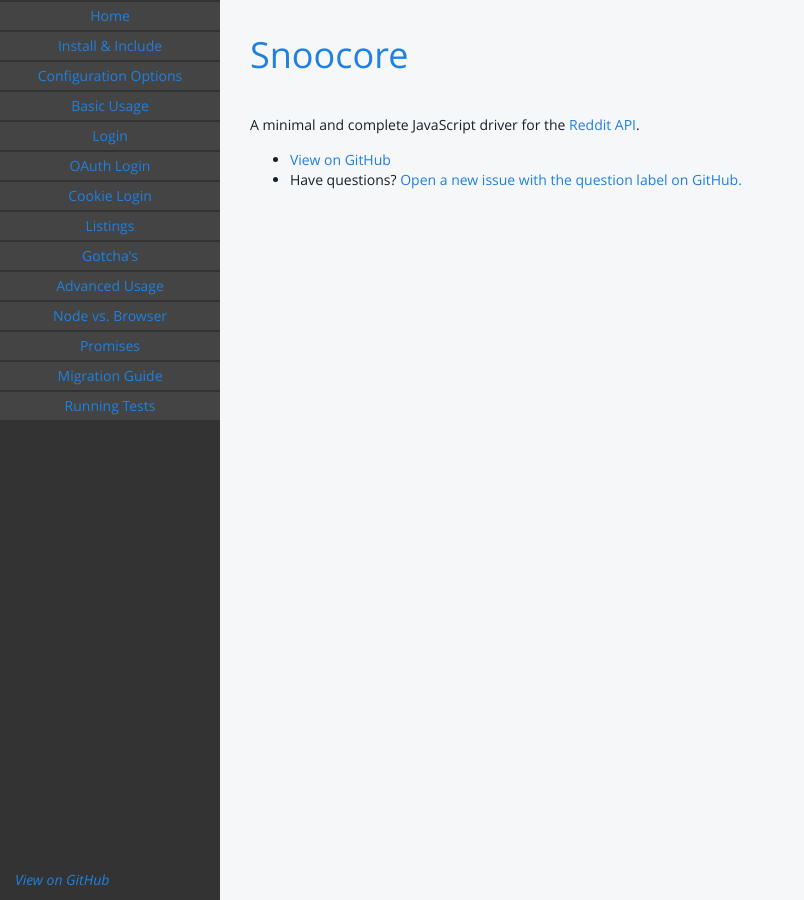
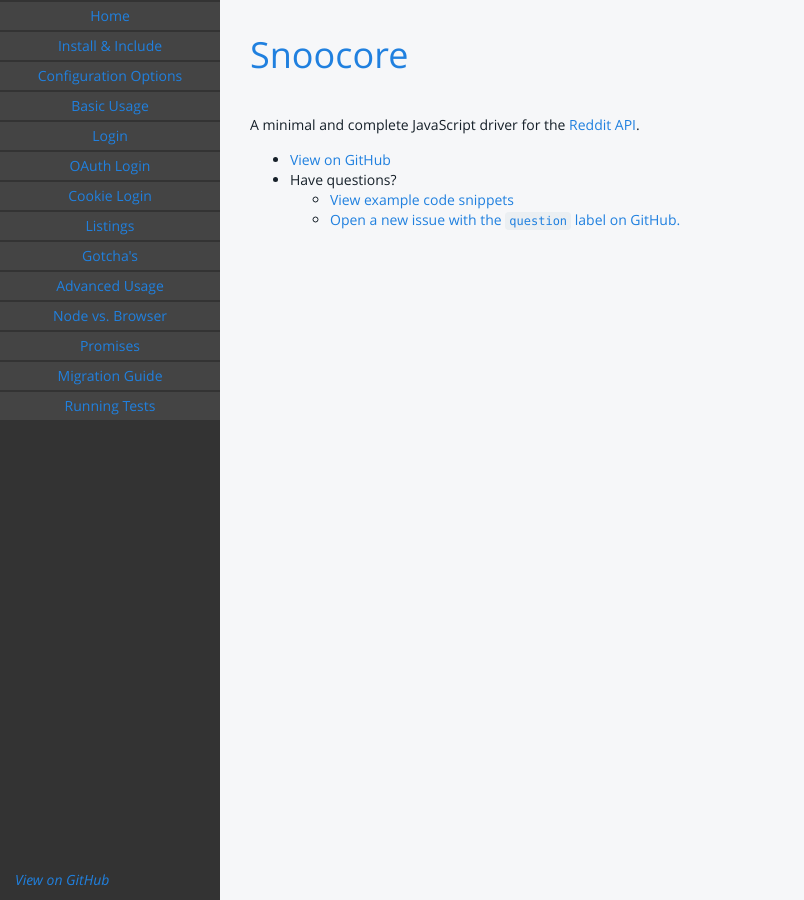
Before and after one commit to terryma/snoocore, a Jekyll site: the page built from index.md, in a window 1280 px wide. Shown: the whole page, without its empty margins (0-804 px from the left). Built offline with Jekyll 4.4.1, drawn with Linux system fonts in a browser that asks for light colours; Markdown is read by kramdown in place of the engine named in the settings.

Commit message:
add link to the example snippets

```diff
--- a/index.md
+++ b/index.md
@@ -8,4 +8,6 @@
 A minimal and complete JavaScript driver for the [Reddit API](http://www.reddit.com/dev/api).
 
  - [View on GitHub](https://github.com/trevorsenior/snoocore)
- - Have questions? [Open a new issue with the question label on GitHub.](https://github.com/trevorsenior/snoocore/issues/new)
+ - Have questions?
+   - [View example code snippets](https://github.com/trevorsenior/snoocore-examples)
+   - [Open a new issue with the `question` label on GitHub.](https://github.com/trevorsenior/snoocore/issues/new)
```
